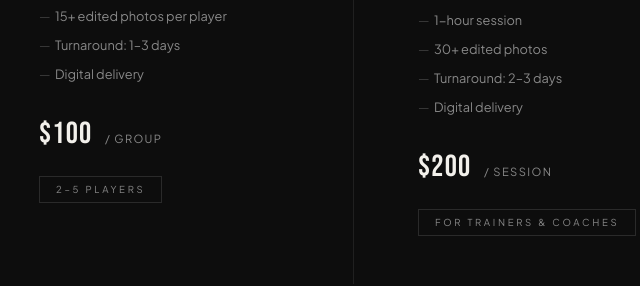
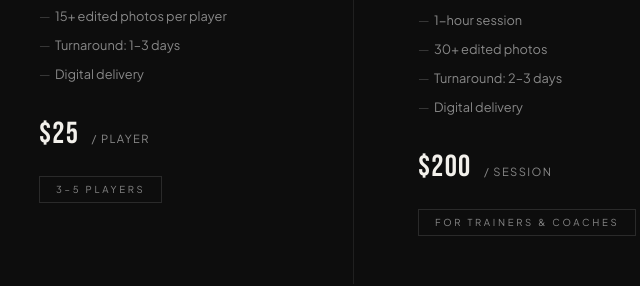
Before and after one commit to HenKar80/premierstudio, a plain HTML site: page index.html in a window 1280 px wide. Shown: the part 4561-4847 px from the top of the page, 469-1109 px from the left. Drawn offline with Linux system fonts and the light colour scheme; animation ran at ten frames a second.

Commit message:
Add files via upload

```diff
--- a/index.html
+++ b/index.html
@@ -703,8 +703,8 @@ footer{background:var(--black);border-top:1px solid rgba(255,255,255,0.05);paddi
           <li>Turnaround: 1–3 days</li>
           <li>Digital delivery</li>
         </ul>
-        <div class="svc-price">$100 <small>/ group</small></div>
-        <div class="svc-badge">2–5 players</div>
+        <div class="svc-price">$25 <small>/ player</small></div>
+        <div class="svc-badge">3–5 players</div>
       </div>
     </div>
     <div class="svc-card reveal reveal-delay-2">
@@ -755,7 +755,7 @@ footer{background:var(--black);border-top:1px solid rgba(255,255,255,0.05);paddi
           <option>Small Group - Game Day — $25/player (min. 3)</option>
           <option>Team - Game Day — $400/team</option>
           <option>Training Session — $150/session</option>
-          <option>Small Group Training — $100/group (2–5 players)</option>
+          <option>Small Group Training — $25/player (3–5 players)</option>
           <option>Trainer Content Session — $200/session</option>
           <option>Other / Custom</option>
         </select>
```
